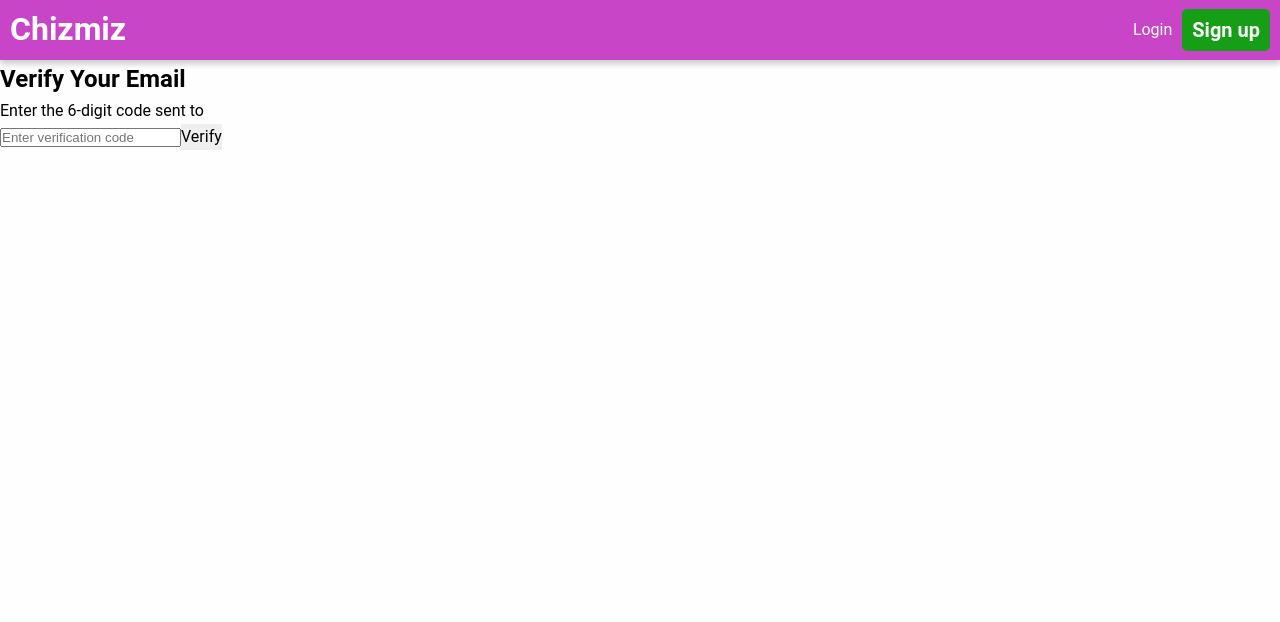
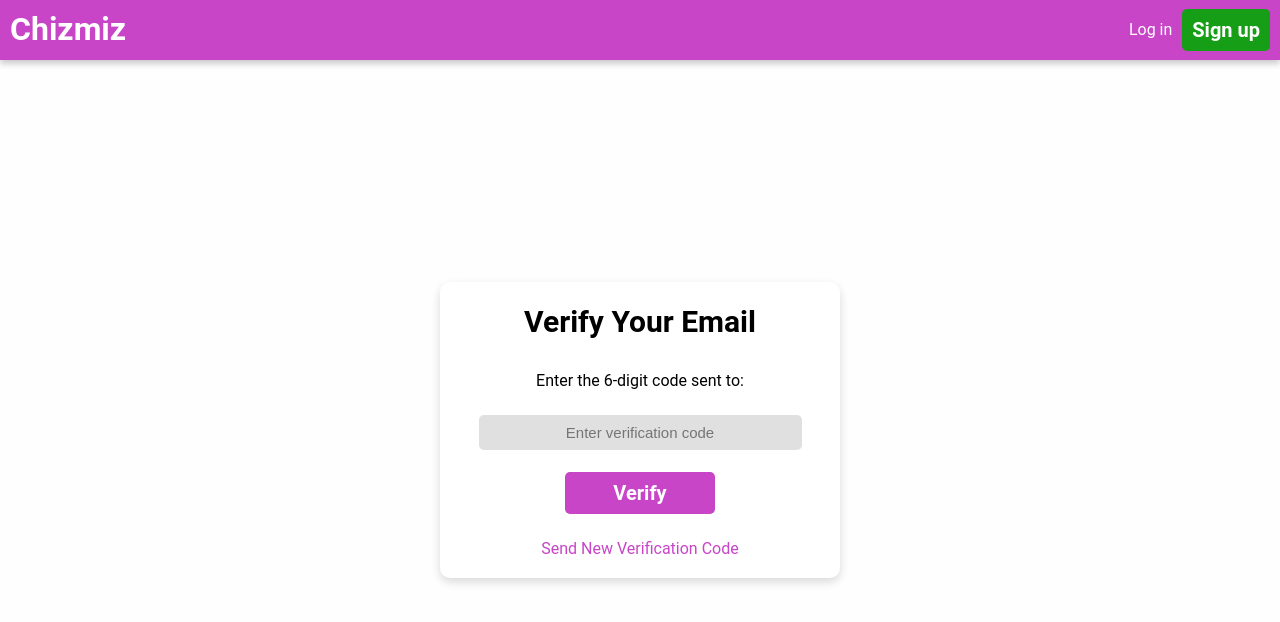
Before and after one commit to Tsee90/live-chat-frontend, a React (Vite) app: page /verify-email in a window 1280 px wide. Shown: the top 622 px of the page. Built offline with nearby package versions, Linux system fonts and the light colour scheme; no server answers.

Commit message:
Style and bug fix verify email

```diff
--- a/index.html
+++ b/index.html
@@ -2,7 +2,7 @@
 <html lang="en">
   <head>
     <meta charset="UTF-8" />
-    <link rel="icon" type="image/svg+xml" href="/vite.svg" />
+
     <meta name="viewport" content="width=device-width, initial-scale=1.0" />
     <title>Chizmiz.live</title>
   </head>
--- a/src/components/Nav.jsx
+++ b/src/components/Nav.jsx
@@ -34,7 +34,7 @@ const Nav = () => {
       className={`displayFlexRow alignItemsCenter gap10px ${styles.userLoggedOut}`}
     >
       <a className={`${styles.login}`} href="/login">
-        Login
+        Log in
       </a>
       <a
         className={`fontWeightBold defaultButton ${styles.signup}`}
--- a/src/context/AuthContext.jsx
+++ b/src/context/AuthContext.jsx
@@ -32,7 +32,6 @@ export const AuthProvider = ({ children }) => {
           });
         });
         newSocket.on('connect_error', () => {
-          console.log('connection error');
           setDisconnected((prev) => {
             if (!prev) return true;
             return prev;
--- a/src/pages/Login.jsx
+++ b/src/pages/Login.jsx
@@ -27,9 +27,8 @@ const Login = () => {
       const res = await API.post('/users/login', formData);
       login(res.data.token);
       navigate('/');
-    } catch (error) {
-      console.log(error);
-      setError('Invalid credentials');
+    } catch {
+      setError(`Invalid credentials`);
     } finally {
       setLoading(false);
     }
--- a/src/pages/Room.jsx
+++ b/src/pages/Room.jsx
@@ -62,7 +62,6 @@ const Room = () => {
     };
 
     const handleReconnect = () => {
-      console.log('reconnecting...');
       fetchRoom();
     };
 
--- a/src/pages/Signup.jsx
+++ b/src/pages/Signup.jsx
@@ -42,7 +42,7 @@ export default function Signup() {
     if (!emailRegex.test(formData.email)) newErrors.email = 'Invalid email';
     if (formData.email.trim().length > 254)
       newErrors.email = 'Email exceeds character limit';
-    if (formData.email.trim().length > 6)
+    if (formData.email.trim().length < 6)
       newErrors.email = 'Email must be at least 6 characters';
     if (!passwordRegex.test(formData.password))
       newErrors.password =
@@ -69,7 +69,6 @@ export default function Signup() {
       setLoading(true);
       const res = await API.post('/users/signup', formData);
       if (res) {
-        console.log(res.data);
         navigate(`/verify-email?email=${encodeURIComponent(res.data.email)}`);
       }
       setFormData({
@@ -92,7 +91,6 @@ export default function Signup() {
       } else if (serverData?.error) {
         setGlobalServerError(serverData.error);
       } else {
-        console.log(error);
         setGlobalServerError('An unexpected error occurred');
       }
     } finally {
@@ -155,6 +153,12 @@ export default function Signup() {
             Sign Up
           </button>
         )}
+        <div className={`defaultSubtext`}>
+          Already have an account?{' '}
+          <a href="/login" className={`defaultLink`}>
+            Log in
+          </a>
+        </div>
         {Object.keys(errors).length > 0
           ? Object.values(errors).map((error, index) => (
               <p key={index} className={`defaultErrorText`}>
--- a/src/pages/VerifyEmail.jsx
+++ b/src/pages/VerifyEmail.jsx
@@ -1,20 +1,24 @@
 import { useState } from 'react';
 import { useSearchParams, useNavigate } from 'react-router-dom';
 import API from '../api';
+import styles from '../styles/VerifyEmail.module.css';
 
 const VerifyEmail = () => {
   const [searchParams] = useSearchParams();
   const decodedEmail = searchParams.get('email');
   const [code, setCode] = useState('');
   const [error, setError] = useState('');
-  const [success, setSuccess] = useState('');
+  const [success, setSuccess] = useState(false);
   const navigate = useNavigate();
+  const [loading, setLoading] = useState(false);
+  const [resent, setResent] = useState(false);
 
   const handleSubmit = async (e) => {
     e.preventDefault();
     setError('');
     setSuccess('');
-    console.log(decodedEmail);
+    setLoading(true);
+    setResent(false);
     try {
       const response = await API.post('/users/verify-email', {
         email: decodedEmail,
@@ -22,23 +26,84 @@ const VerifyEmail = () => {
       });
 
       if (response.status === 200) {
-        setSuccess('Email verified successfully!');
+        setSuccess(true);
         setTimeout(() => navigate('/login'), 2000);
       }
     } catch (err) {
+      if (err.response?.data?.message === 'User already verified') {
+        navigate('/login');
+      }
       setError(
         err.response?.data?.message || 'Verification failed. Try again.'
       );
+    } finally {
+      setLoading(false);
     }
   };
 
+  const resendVerificationCode = async () => {
+    try {
+      setLoading(true);
+      setError('');
+      setSuccess('');
+      const response = await API.post('/users/resend-email-verification', {
+        email: decodedEmail,
+      });
+      if (response.status === 200) {
+        setResent(true);
+      }
+    } catch (error) {
+      console.log(error.status);
+    } finally {
+      setLoading(false);
+    }
+  };
+
+  const resend = !resent ? (
+    <a onClick={resendVerificationCode} className={`defaultLink`}>
+      Send New Verification Code
+    </a>
+  ) : (
+    <div className={`${styles.resent}`}>New code sent!</div>
+  );
+
+  if (success)
+    return (
+      <div
+        className={`defaultMainContainer displayFlexColumn  alignItemsCenter`}
+      >
+        <div className={`fontSize30px fontWeightBold ${styles.verifiedTitle}`}>
+          Email verified successfully!
+        </div>
+        <div>Redirecting to login...</div>
+        <div className={`defaultSubtext`}>
+          Still here? Go to{' '}
+          <a href="/login" className={`defaultLink`}>
+            Log in
+          </a>
+        </div>
+      </div>
+    );
+
   return (
-    <div>
-      <h2>Verify Your Email</h2>
-      <p>
-        Enter the 6-digit code sent to <strong>{decodedEmail}</strong>
-      </p>
-      <form onSubmit={handleSubmit}>
+    <div
+      className={`defaultMainContainer displayFlexColumn alignItemsCenter justifyContentCenter`}
+    >
+      <form
+        onSubmit={handleSubmit}
+        className={`defaultForm displayFlexColumn gap10px justifyContentSpaceAround alignItemsCenter ${styles.verifyEmailForm}`}
+      >
+        <div className={`fontSize30px fontWeightBold textAlignCenter`}>
+          Verify Your Email
+        </div>
+        <div
+          className={`displayFlexColumn justifyContentCenter alignItemsCenter`}
+        >
+          Enter the 6-digit code sent to:{' '}
+          <div>
+            <strong>{decodedEmail}</strong>
+          </div>
+        </div>
         <input
           type="text"
           value={code}
@@ -46,12 +111,24 @@ const VerifyEmail = () => {
           placeholder="Enter verification code"
           maxLength={6}
           required
+          className={`defaultInput justifySelfCenter alignSelfCenter`}
         />
-        <button type="submit">Verify</button>
+        {error && <p className={`defaultErrorText`}>{error}</p>}
+
+        {!loading ? (
+          <>
+            <button
+              type="submit"
+              className={`defaultButton justify ${styles.verifyButton}`}
+            >
+              Verify
+            </button>
+            {resend}
+          </>
+        ) : (
+          <div className={`defaultSpinner`}></div>
+        )}
       </form>
-
-      {error && <p>{error}</p>}
-      {success && <p>{success}</p>}
     </div>
   );
 };
--- a/src/styles/Room.module.css
+++ b/src/styles/Room.module.css
@@ -79,6 +79,9 @@
   font-size: 15px;
 }
 
+.input:focus {
+  outline-color: var(--theme-color);
+}
 .sendButton {
   padding: 0px 5px;
   background-color: var(--theme-color);
--- /dev/null
+++ b/src/styles/VerifyEmail.module.css
@@ -0,0 +1,24 @@
+.verifyButton {
+  width: 150px;
+  color: white;
+  background-color: var(--theme-color);
+  font-weight: bold;
+  font-size: 20px;
+}
+
+.verifyButton:hover {
+  filter: brightness(1.2);
+}
+
+.resend {
+  font-size: 15px;
+}
+
+.resent {
+  font-size: 15px;
+  color: rgb(7, 182, 7);
+}
+
+.verifiedTitle {
+  margin-top: 50px;
+}
--- a/src/styles/index.css
+++ b/src/styles/index.css
@@ -92,6 +92,18 @@ a {
   justify-content: center;
 }
 
+.textAlignCenter {
+  text-align: center;
+}
+
+.alignSelfCenter {
+  align-self: center;
+}
+
+.justifySelfCenter {
+  justify-self: center;
+}
+
 /* Single methods */
 
 .borderRadius50 {
@@ -159,6 +171,11 @@ a {
   width: 100%;
 }
 
+.defaultSubtext {
+  font-size: 15px;
+  color: rgb(119, 119, 119);
+}
+
 .defaultInput {
   width: 85%;
   height: 35px;
```
